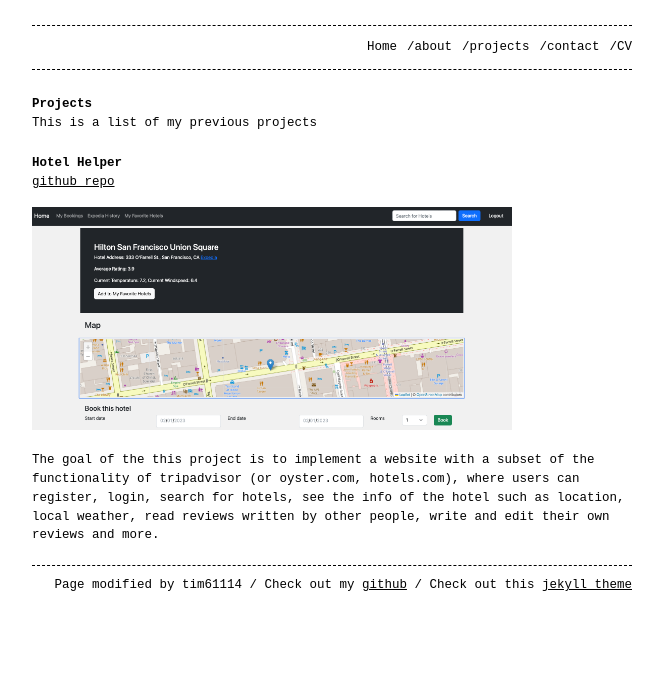
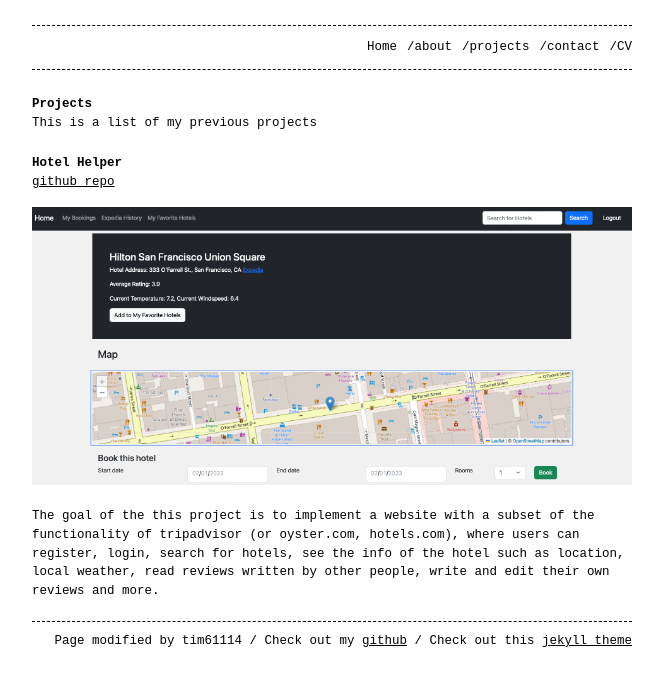
Before and after one commit to tim61114/tim61114.github.io, a Jekyll site: the page built from projects.md, in a window 1280 px wide. Shown: the top 686 px of the page, without its empty margins (308-971 px from the left). Built offline with Jekyll 4.4.1, drawn with Linux system fonts in a browser that asks for light colours.

Commit message:
Fixed picture size

```diff
--- a/projects.md
+++ b/projects.md
@@ -13,6 +13,6 @@
 [github repo](https://github.com/tim61114/Hotel-Helper)
 
 <!-- ![alt text](/assets/hotel_helper_snapshot.png) -->
-<img src="/assets/hotel_helper_snapshot.png"  width="80%" height="80%">
+<img src="/assets/hotel_helper_snapshot.png"  width="100%" height="100%">
 
 The goal of the this project is to implement a website with a subset of the functionality of tripadvisor (or oyster.com, hotels.com), where users can register, login, search for hotels, see the info of the hotel such as location, local weather, read reviews written by other people, write and edit their own reviews and more.
```
